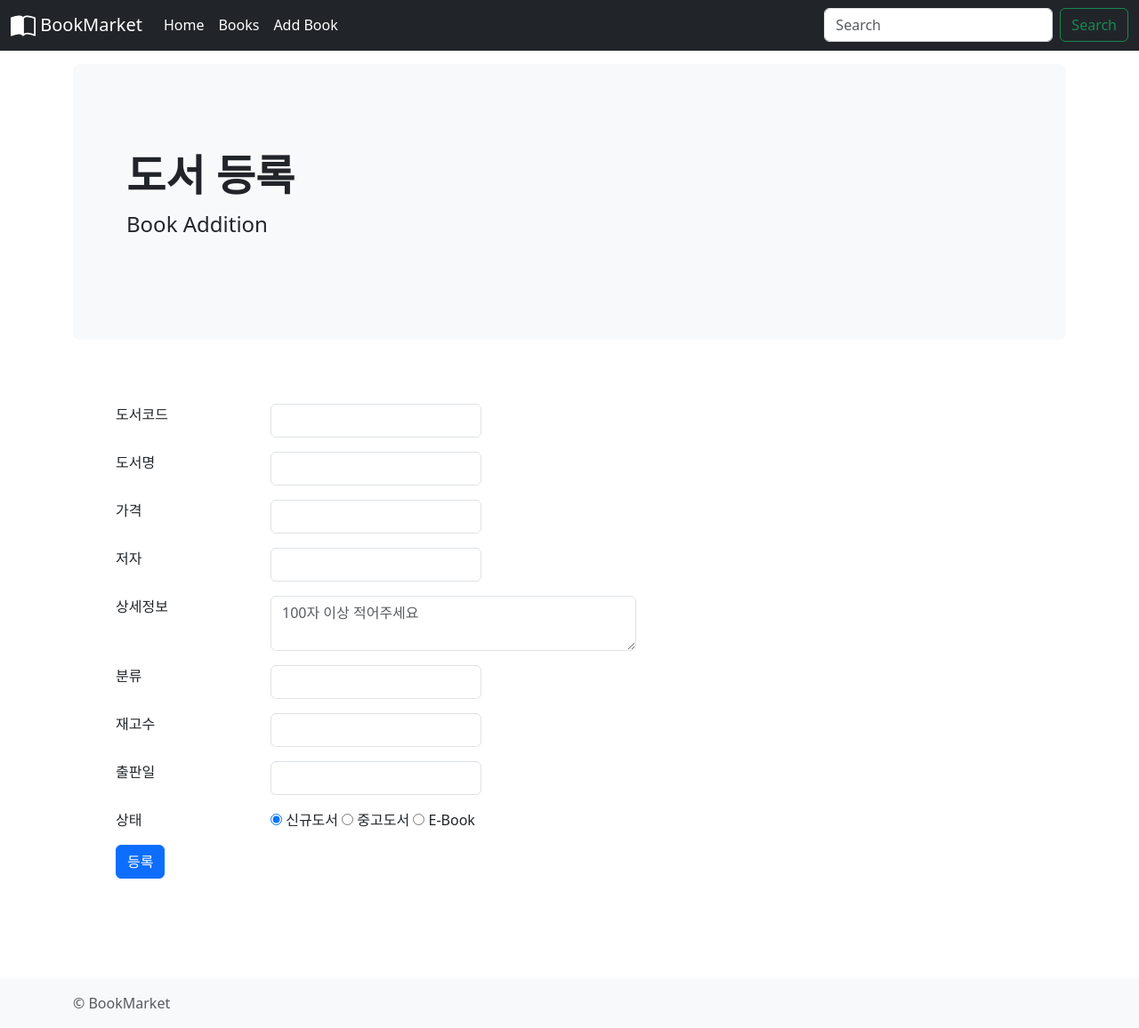
After one commit to LeeSiHyeon711/PHP_learn, a PHP site: page /learnPHP/BookMarket/addBook.php in a window 1280 px wide. The commit adds this page. Shown: the whole page at 89% size. Run offline with PHP 8.4, Linux system fonts and the light colour scheme.

Commit message:
new: AddBook

```diff
--- /dev/null
+++ b/learnPHP/BookMarket/addBook.php
@@ -0,0 +1,97 @@
+<!DOCTYPE html>
+<html class="h-100">
+<head>
+    <title>도서 등록</title>
+    <link href="https://getbootstrap.com/docs/5.3/dist/css/bootstrap.min.css"
+        rel="stylesheet">
+</head>
+<body class="d-flex flex-column h-100">
+    <?php
+    require "./menu.php";
+    ?>
+    <br>
+    <main>
+        <div class="container py-5">
+            <div class="p-5 mb-4 bg-body-tertiary rounded-3">
+                <div class="container-fluid py-5">
+                    <h1 class="display-5 fw-bold">도서 등록</h1>
+                    <p class="col-me-8 fs-4">Book Addition</p>
+                </div>
+            </div>
+            <div class="row align-items-md-stretch">
+                <div class="col-md-12">
+                    <div class="h-100 p-5">
+                        <form name="newBook" action="./processAddBook.php" method="post">
+                            <div class="mb-3 row">
+                                <label class="col-sm-2">도서코드</label>
+                                <div class="col-sm-3">
+                                    <input type="text" name="bookId" class="form-control">
+                                </div>
+                            </div>
+                            <div class="mb-3 row">
+                                <label class="col-sm-2">도서명</label>
+                                <div class="col-sm-3">
+                                    <input type="text" name="name" class="form-control">
+                                </div>
+                            </div>
+                            <div class="mb-3 row">
+                                <label class="col-sm-2">가격</label>
+                                <div class="col-sm-3">
+                                    <input type="text" name="unitPrice" class="form-control">
+                                </div>
+                            </div>
+                            <div class="mb-3 row">
+                                <label class="col-sm-2">저자</label>
+                                <div class="col-sm-3">
+                                    <input type="text" name="author" class="form-control">
+                                </div>
+                            </div>
+                            <div class="mb-3 row">
+                                <label class="col-sm-2">상세정보</label>
+                                <div class="col-sm-5">
+                                    <textarea name="description" cols="50" rows="2" class="form-control" placeholder="100자 이상 적어주세요"></textarea>
+                                </div>
+                            </div>
+                            <div class="mb-3 row">
+                                <label class="col-sm-2">분류</label>
+                                <div class="col-sm-3">
+                                    <input type="text" name="category" class="form-control">
+                                </div>
+                            </div>
+                            <div class="mb-3 row">
+                                <label class="col-sm-2">재고수</label>
+                                <div class="col-sm-3">
+                                    <input type="text" name="unitsInStock" class="form-control">
+                                </div>
+                            </div>
+                            <div class="mb-3 row">
+                                <label class="col-sm-2">출판일</label>
+                                <div class="col-sm-3">
+                                    <input type="text" name="releaseDate" class="form-control">
+                                </div>
+                            </div>
+                            <div class="mb-3 row">
+                                <label class="col-sm-2">상태</label>
+                                <div class="col-sm-5">
+                                    <input type="radio" name="condition" value="New" checked> 신규도서
+                                    <input type="radio" name="condition" value="Old"> 중고도서
+                                    <input type="radio" name="condition" value="EBook"> E-Book
+                                </div>
+                            </div>
+                            <div class="mb-3 row">
+                                <div class="col-sm-offset-2 col-sm-10">
+                                    <input type="submit" class="btn btn-primary" value="등록">
+                                </div>
+                            </div>
+                        </form>
+                    </div>
+                </div>
+            </div>
+        </div>
+    </main>
+    <?php
+    require "./footer.php";
+    ?>
+    <script src="https://getbootstrap.com/docs/5.3/dist/js/bootstrap.bundle.min.js"></script>
+</body>
+</html>
--- a/learnPHP/BookMarket/menu.php
+++ b/learnPHP/BookMarket/menu.php
@@ -24,6 +24,10 @@
                         <a class="nav-link active" aria-current="page"
                         href="./books.php">Books</a>
                     </li>
+                    <li class="nav-item">
+                        <a class="nav-link active" aria-current="page"
+                        href="./addBook.php">Add Book</a>
+                    </li>
                 </ul>
                 <form class="d-flex" role="search">
                     <input class="form-control me-2" type="search"
```
Also changed, not shown: learnPHP/BookMarket/model.php (+13 -0 lines), learnPHP/BookMarket/processAddBook.php (added, +70 -0 lines).
